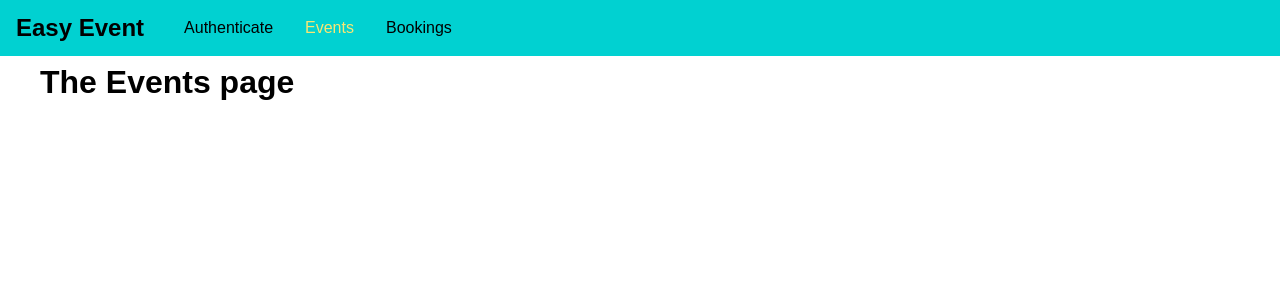
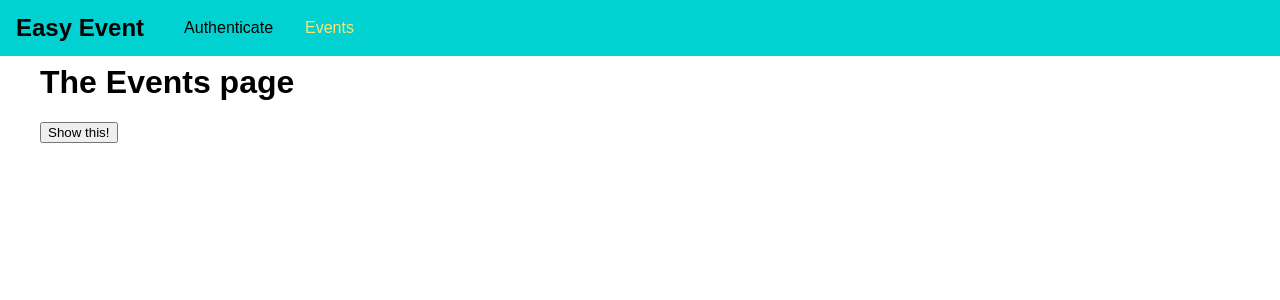
Before and after one commit to MyrPasko/graphql-event-booking, a React (Create React App) app in the folder frontend/: page /events in a window 1280 px wide. Shown: the top 300 px of the page. Built offline with nearby package versions, Linux system fonts and the light colour scheme.

Commit message:
#Video 14 13.47

```diff
--- a/frontend/src/App.js
+++ b/frontend/src/App.js
@@ -1,16 +1,46 @@
 import React, {Component} from 'react';
 import './App.css';
 import {BrowserRouter, Route, Redirect, Switch} from 'react-router-dom';
-import AuthPage from "./pages/AuthPage";
-import EventsPage from "./pages/EventsPage";
-import BookingsPage from "./pages/BookingsPage";
-import MainNavigation from "./components/Navigation/MainNavigation";
+import AuthPage from './pages/AuthPage';
+import EventsPage from './pages/EventsPage';
+import BookingsPage from './pages/BookingsPage';
+import MainNavigation from './components/Navigation/MainNavigation';
+import AuthContext from './context/auth-context';
 
 class App extends Component {
+
+    state = {
+        token: null,
+        userId: null,
+        checking: null
+    };
+
+    login = (token, userId, tokenExpiration) => {
+        this.setState({token: token, userId: userId});
+    };
+
+    logout = () => {
+        this.setState({token: null, userId: null});
+    };
+
+    showThis = () => {
+        console.warn("Show this!", this);
+        this.setState({checking: "FUUUUUUUUUUU"});
+    };
+
     render() {
+
         return (
             <BrowserRouter>
                 <>
+                    <AuthContext.Provider value={{
+                        token: this.state.token,
+                        userId: this.state.userId,
+                        checking: this.state.checking,
+                        login: this.login,
+                        logout: this.logout,
+                        showThis: this.showThis,
+                    }}>
                         <MainNavigation/>
                         <main className="main-content">
                             <Switch>
@@ -20,6 +50,7 @@ class App extends Component {
                                 <Route path="/bookings" component={BookingsPage}/>
                             </Switch>
                         </main>
+                    </AuthContext.Provider>
                 </>
             </BrowserRouter>
         );
--- a/frontend/src/components/Navigation/MainNavigation.js
+++ b/frontend/src/components/Navigation/MainNavigation.js
@@ -2,8 +2,13 @@ import React from 'react';
 import {NavLink} from "react-router-dom";
 import './MainNavigation.css';
 
+import AuthContext from '../../context/auth-context';
+
 
 const mainNavigation = (props) => {
+    return (
+        <AuthContext.Consumer>
+            {(context) => {
                 return (
                     <header className="main-navigation">
                         <div className="main-navigation__logo">
@@ -11,18 +16,21 @@ const mainNavigation = (props) => {
                         </div>
                         <nav className="main-navigation__items">
                             <ul>
-                    <li>
+                                {!context.token && (<li>
                                     <NavLink to="/auth">Authenticate</NavLink>
-                    </li>
+                                </li>)}
                                 <li>
                                     <NavLink to="/events">Events</NavLink>
                                 </li>
-                    <li>
+                                {context.token && <li>
                                     <NavLink to="/bookings">Bookings</NavLink>
-                    </li>
+                                </li>}
                             </ul>
                         </nav>
                     </header>
+                )
+            }}
+        </AuthContext.Consumer>
     );
 };
 
--- /dev/null
+++ b/frontend/src/context/auth-context.js
@@ -0,0 +1,10 @@
+import React from 'react';
+
+export default React.createContext({
+    token: null,
+    userId: null,
+    checking: null,
+    login: () => {},
+    logout: () => {},
+    showThis: () => {},
+})
--- a/frontend/src/pages/AuthPage.js
+++ b/frontend/src/pages/AuthPage.js
@@ -1,10 +1,13 @@
 import React, {Component} from 'react';
 import './AuthPage.css';
+import AuthContext from '../context/auth-context';
 
 class AuthPage extends Component {
     state = {
         isLogin: true,
     };
+
+    static contextType = AuthContext;
 
     constructor(props) {
         super(props);
@@ -54,7 +57,6 @@ class AuthPage extends Component {
             };
         }
 
-
         fetch('http://localhost:8000/graphql', {
             method: 'POST',
             body: JSON.stringify(requestBody),
@@ -70,7 +72,14 @@ class AuthPage extends Component {
                 return result.json();
             })
             .then((resData) => {
-                console.log("Response: ", resData);
+                if (resData.data.login.token) {
+                    this.context.login(
+                        resData.data.login.token,
+                        resData.data.login.userId,
+                        resData.data.login.tokenExpiration,
+                    )
+                }
+                console.log("Context: ", this.context);
             })
             .catch((error) => {
                 console.error(error);
--- a/frontend/src/pages/EventsPage.js
+++ b/frontend/src/pages/EventsPage.js
@@ -1,10 +1,20 @@
 import React, {Component} from 'react';
+import AuthContext from '../context/auth-context';
+
 
 class EventsPage extends Component {
+    static contextType = AuthContext;
+
+    showChecking = () => {
+        console.log("Checking: ", this.context.checking);
+    };
+
     render() {
         return (
             <div>
                 <h1>The Events page</h1>
+                <h1>{this.context.checking}</h1>
+                <button onClick={this.context.showThis}>Show this!</button>
             </div>
         );
     }
--- a/package.json
+++ b/package.json
@@ -5,7 +5,7 @@
   "main": "index.js",
   "scripts": {
     "test": "echo \"Error: no test specified\" && exit 1",
-    "start": "nodemon app.js -port:4000"
+    "start": "nodemon app.js -port:8000"
   },
   "author": "",
   "license": "ISC",
```
Lines whose indentation alone changed are shown as unchanged.
